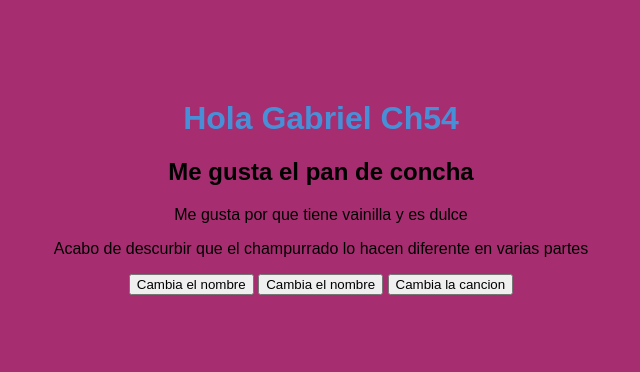
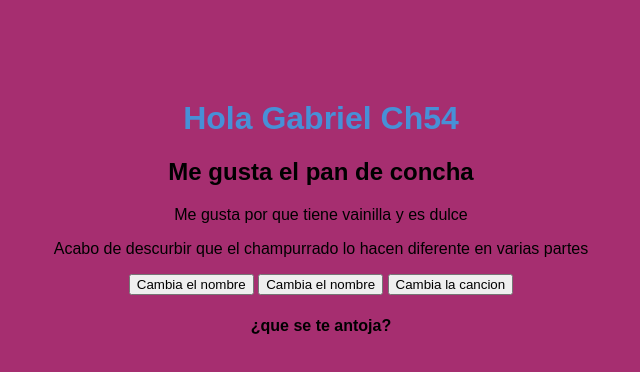
Before and after one commit to gapman20/Ch54-miPrimerRepo, a plain HTML site: page index.html in a window 1280 px wide. Shown: the whole page, without its empty margins (319-959 px from the left). Drawn offline with Linux system fonts and the light colour scheme.

Commit message:
feat: se agrego un h4 con una descripcion

```diff
--- a/index.html
+++ b/index.html
@@ -11,5 +11,6 @@
     <button>Cambia el nombre</button>
     <button>Cambia el nombre</button>
     <button>Cambia la cancion</button>
+    <h4> ¿que se te antoja?</h4>
   </body>
 </html>
```
